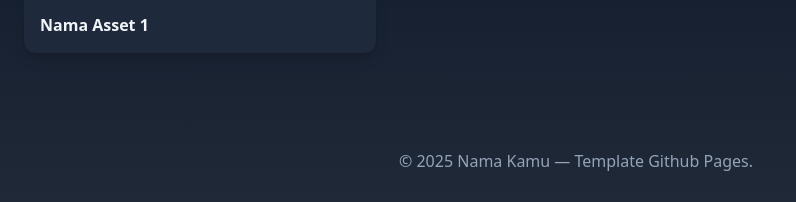
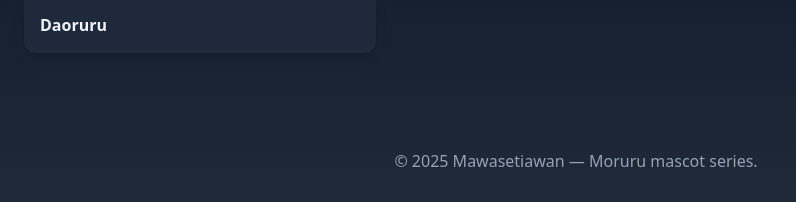
Before and after one commit to mawa-setiawan/HTML-sample, a plain HTML site: page index.html in a window 1280 px wide. Shown: the part 640-842 px from the top of the page, 64-860 px from the left. Drawn offline with nearby package versions, Linux system fonts and the light colour scheme.

Commit message:
Update index.html

```diff
--- a/index.html
+++ b/index.html
@@ -37,14 +37,14 @@
       <article class="bg-slate-800 rounded-xl overflow-hidden shadow-lg">
         <img src="assets/card1.jpg" alt="Asset 1" class="w-full h-48 object-cover" />
         <div class="p-4">
-          <h4 class="font-semibold">Nama Asset 1</h4>
+          <h4 class="font-semibold">Daoruru</h4>
         </div>
       </article>
     </div>
   </section>
 
   <footer class="py-8 text-center text-slate-400">
-    © 2025 Nama Kamu — Template Github Pages.
+    © 2025 Mawasetiawan — Moruru mascot series.
   </footer>
 </body>
 </html>
```
